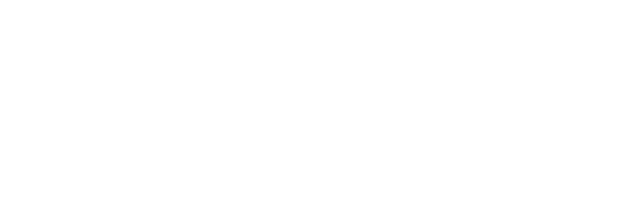
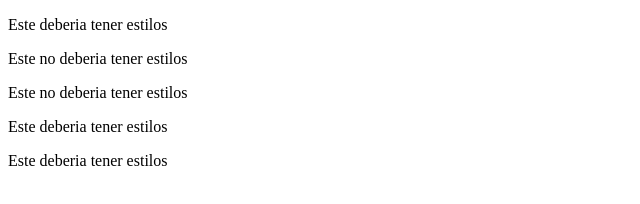
Before and after one commit to migonzv/ejercicios-css, a plain HTML site: page ejercicios/05-combinador-de-descendientes.html in a window 1280 px wide. Shown: the whole page, without its empty margins (0-640 px from the left). Drawn offline with Linux system fonts and the light colour scheme.

Commit message:
feat: tres

```diff
--- a/ejercicios/05-combinador-de-descendientes.html
+++ b/ejercicios/05-combinador-de-descendientes.html
@@ -16,8 +16,24 @@
 
     Puedes usar selectores de tipo o clase para este ejercicio; usa el que creas que te gustaria practicar mas. El archivo HTML esta configurado (por lo que no es necesario editar nada en el) de tal manera que cualquier combinacion de selectores funcionara, por lo que si te sientes aventurero, incluso puedes intentar combinar un selector de tipo y clase para el combinador de descendientes.
 
+    Las propiedades que necesitas agregar son:
 
+    - Solo los elementos p que son descandientes del elemento div deben tener un fondo amarillo, texto rojo, un tamaño de fuente de 20 px y alineacion al centro
+
+    Autocomprobacion
+
+    Los elementos que contienen el texto "Esto debe tener estilo" tienen los estilos correctos aplicados?
+
+    Los elementos que contienen el texto "Esto no debe tener estilo" no tienen estilos aplicados?
   -->
-
+  <div class="container">
+    <p class="text">Este deberia tener estilos</p>
+  </div>
+  <p class="text"> Este no deberia tener estilos</p>
+  <p class="text"> Este no deberia tener estilos</p>
+  <div class="container">
+    <p class="text">Este deberia tener estilos</p>
+    <p class="text">Este deberia tener estilos</p>
+  </div>
 </body>
 </html>
```
